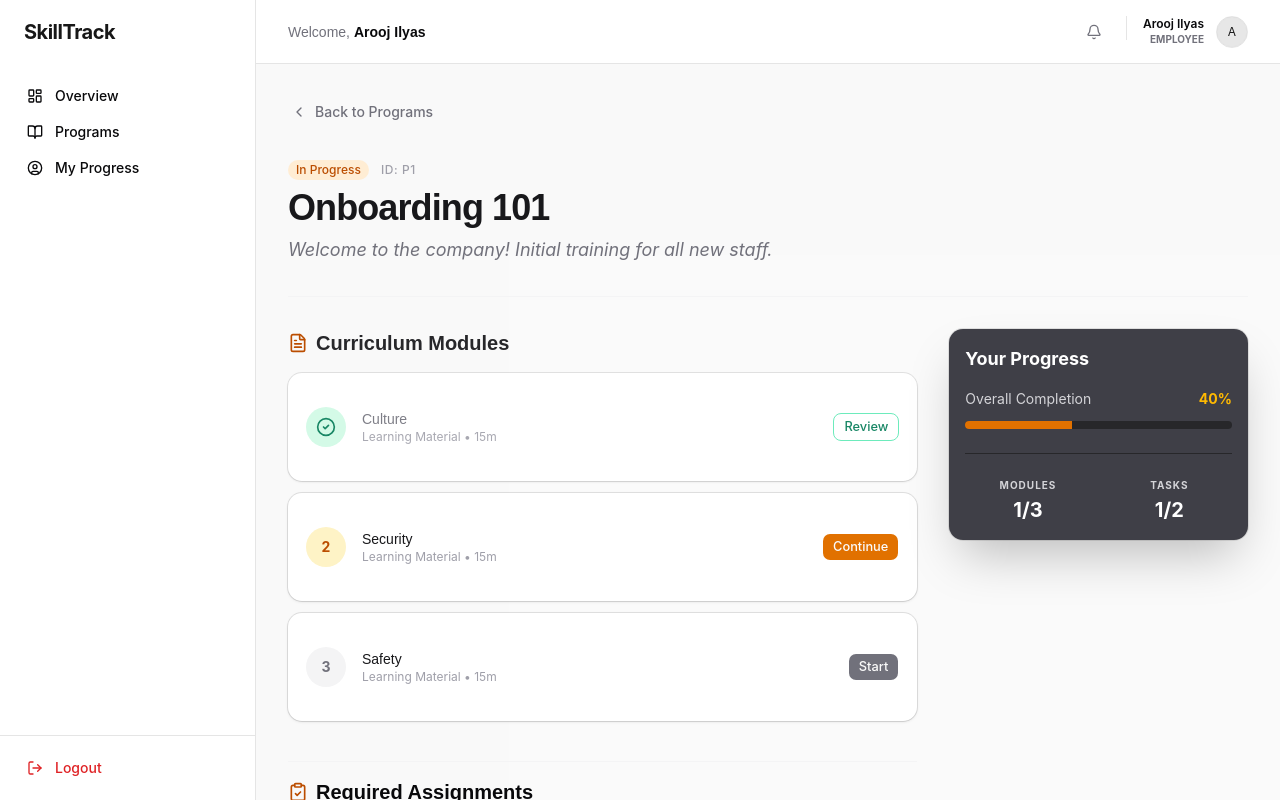
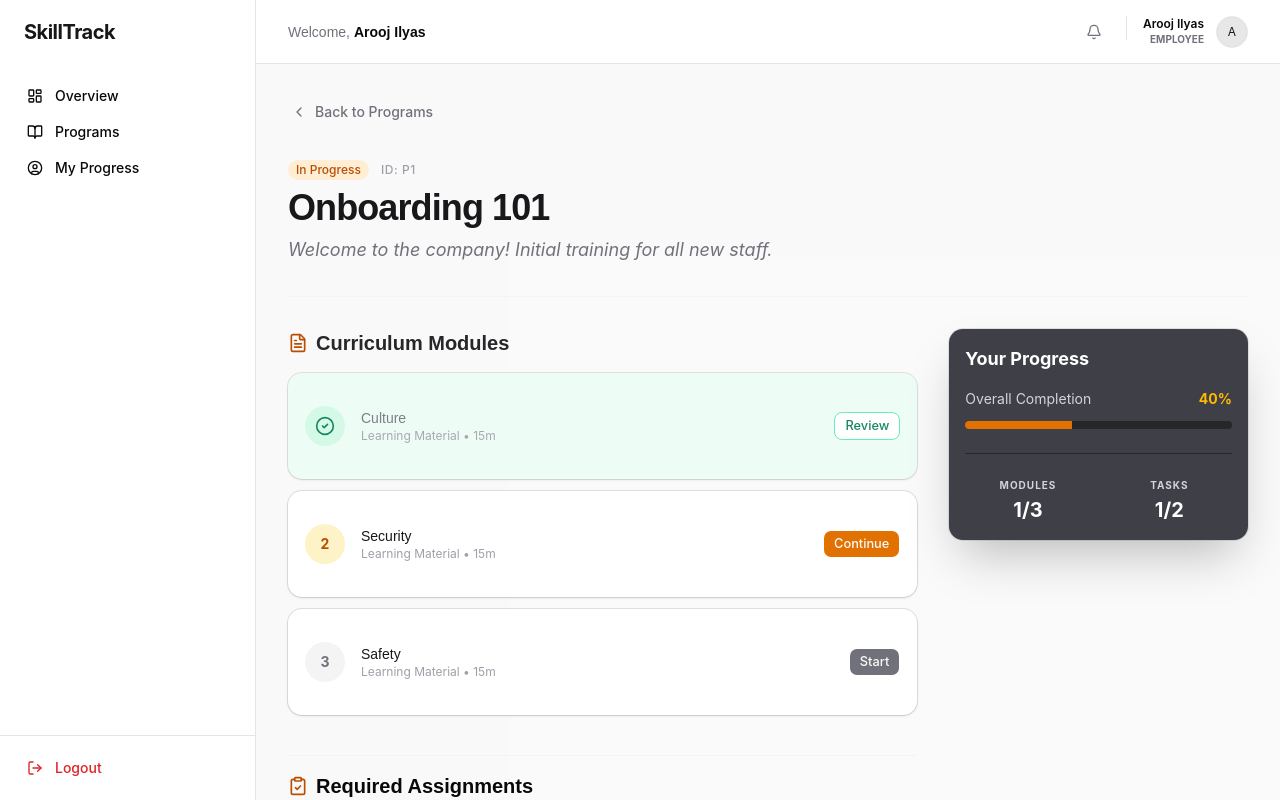
Before and after one commit to arooj-ilyas/skill-track-frontend, a Next.js app: page /programs/p1 in a window 1280 px wide. Built offline with nearby package versions, Linux system fonts and the light colour scheme.

Commit message:
made completed cards green filled

```diff
--- a/app/(dashboard)/programs/[id]/page.tsx
+++ b/app/(dashboard)/programs/[id]/page.tsx
@@ -82,9 +82,9 @@ export default async function ProgramDetailPage({
                 return (
                   <Card
                     key={module.id}
-                    className={`group border-2 transition-all duration-200 shadow-sm ${
+                    className={`group border transition-all duration-200 shadow-sm ${
                       isCompleted
-                        ? "border-transparent opacity-90"
+                        ? "bg-emerald-50 border-transparent opacity-90"
                         : "border-transparent hover:border-amber-500 cursor-pointer"
                     }`}
                   >
@@ -151,10 +151,10 @@ export default async function ProgramDetailPage({
                 {program.tasks?.map((task) => (
                   <Card
                     key={task.id}
-                    className={`border-2 transition-all duration-200 ${
+                    className={`border transition-all duration-200 ${
                       task.isSubmitted
-                        ? "bg-emerald-50/30 border-emerald-100 opacity-90"
-                        : "bg-orange-50/30 border-orange-100 hover:border-amber-500 cursor-pointer"
+                        ? "bg-emerald-50 opacity-90"
+                        : "border-orange-100 hover:border-amber-500 cursor-pointer"
                     }`}
                   >
                     <CardContent className="p-4 flex items-center justify-between">
```
